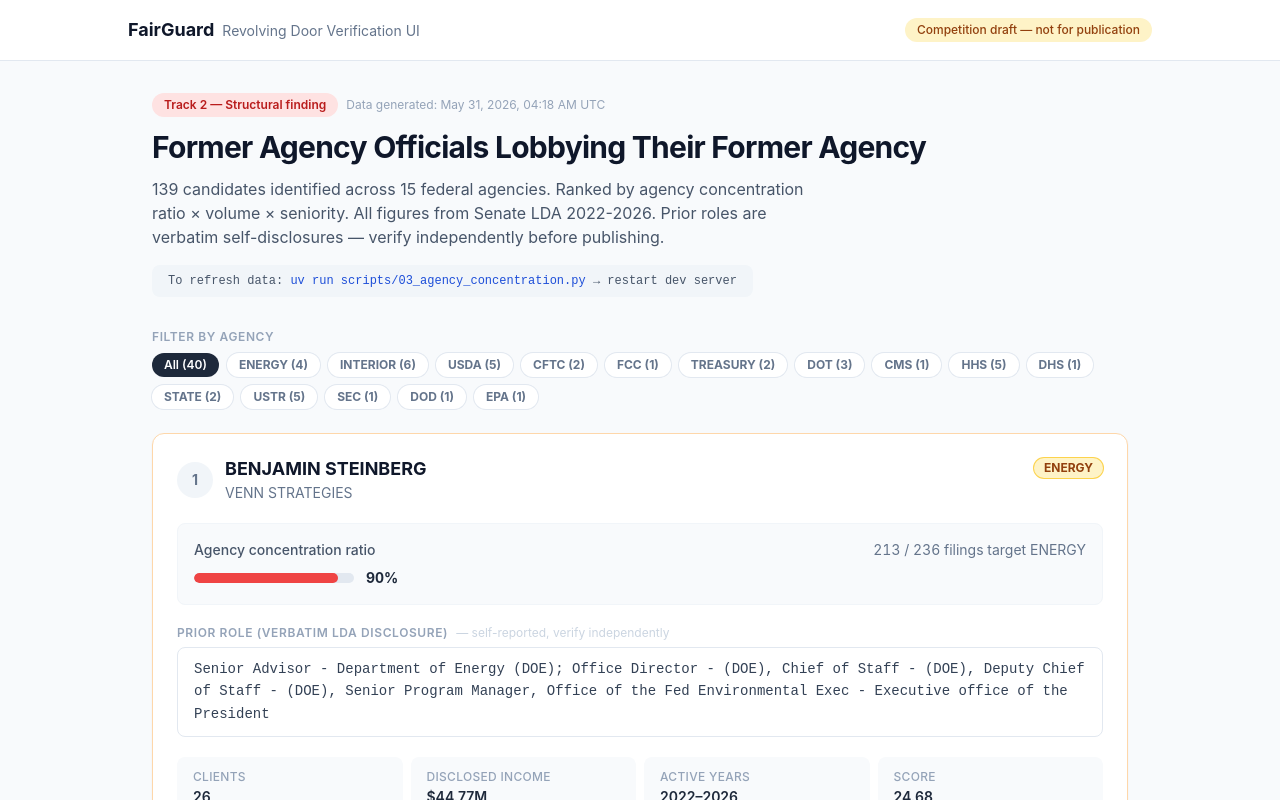
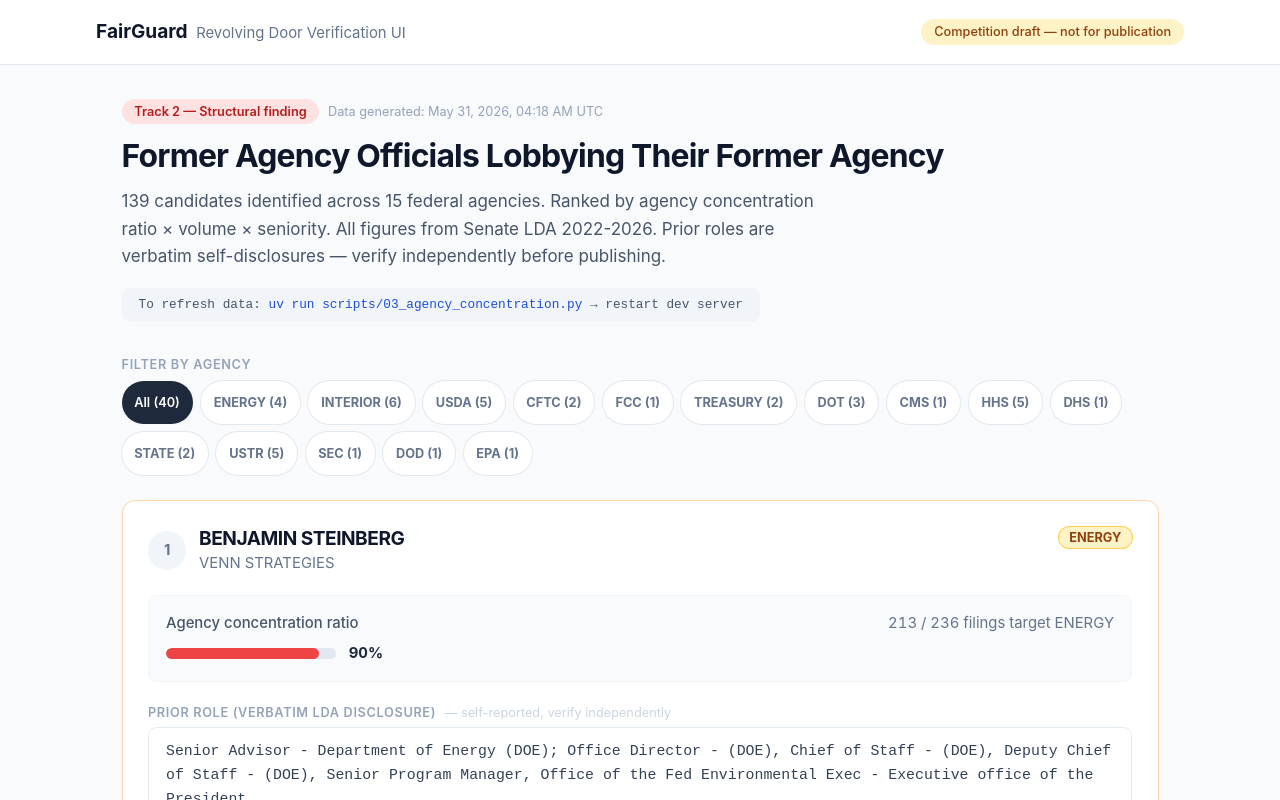
Before and after one commit to MokshitSurana/northwestern-challenge, a Next.js app in the folder web/: page / in a window 1280 px wide. Shown: the top 800 px of the page. Built offline with nearby package versions, Linux system fonts and the light colour scheme.

Commit message:
web(css): 17px base, larger headings, print rules, focus rings

```diff
--- a/web/src/app/globals.css
+++ b/web/src/app/globals.css
@@ -8,11 +8,28 @@
 }
 
 @layer base {
+  html { font-size: 17px; }
+
   body {
-    @apply bg-slate-50 text-slate-900 antialiased;
+    @apply bg-slate-50 text-slate-900 antialiased leading-relaxed;
   }
 
-  h1 { @apply text-3xl font-bold tracking-tight; }
-  h2 { @apply text-xl font-semibold; }
-  h3 { @apply text-base font-semibold; }
+  h1 { @apply text-4xl font-bold tracking-tight text-slate-900 sm:text-5xl; }
+  h2 { @apply text-2xl font-bold tracking-tight text-slate-900; }
+  h3 { @apply text-lg font-semibold text-slate-800; }
+
+  /* Bigger default click targets for keyboard / touch / older users */
+  button { @apply min-h-[2.5rem]; }
+  a:focus-visible, button:focus-visible {
+    @apply outline-none ring-2 ring-indigo-500 ring-offset-2 ring-offset-slate-50;
+  }
 }
+
+@media print {
+  /* Strip interactive chrome so prints look like a tidy briefing doc */
+  header[class*="sticky"], nav, button { display: none !important; }
+  body { background: #fff !important; }
+  main { max-width: none !important; padding: 0 !important; }
+  article { break-inside: avoid; box-shadow: none !important; border-color: #cbd5e1 !important; }
+  a { color: inherit !important; text-decoration: none !important; }
+}
```
